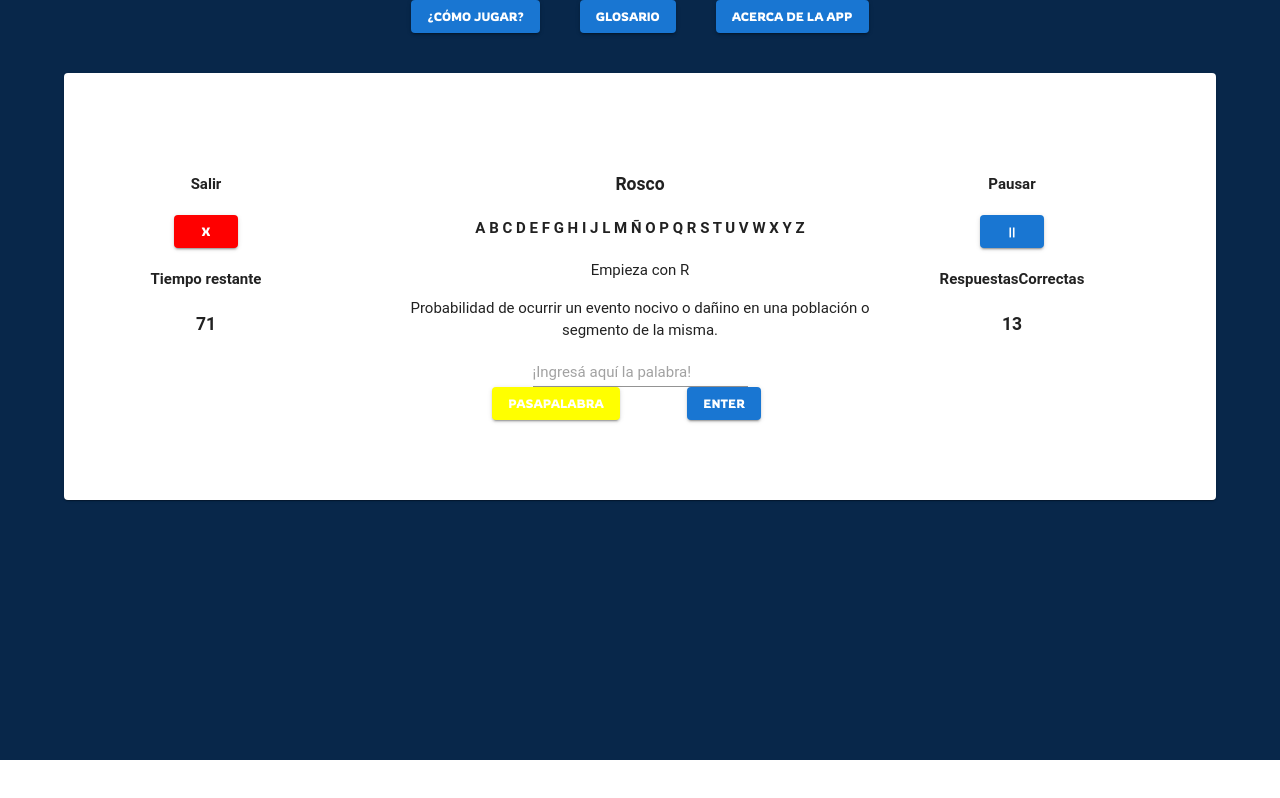
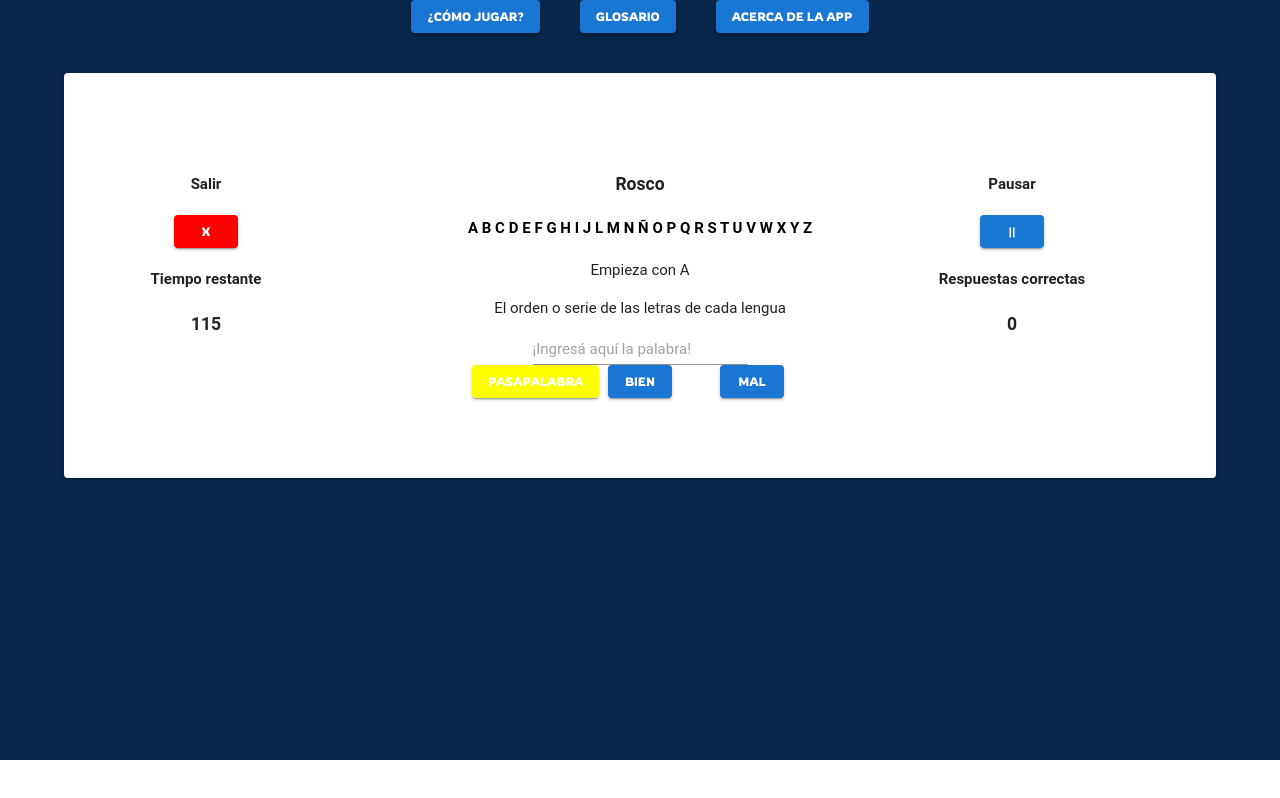
Before and after one commit to tadeovelis/Pasapalabra-ArroyoMaldonado-TPIntegradorDEU-2022, a React (Create React App) app: page /rosco in a window 1280 px wide. Built offline with nearby package versions, Linux system fonts and the light colour scheme; the HTML template or start-up script is replaced by a standard one.

Commit message:
Agregar componente Letra y colores dependiendo el estado. Agregar json con palabras hardcodeadas. Agregar contador de respuestas correctas y timer. Agregar comportamiento de responder bien, mal y pasapalabra

```diff
--- a/src/components/Juego.js
+++ b/src/components/Juego.js
@@ -7,8 +7,59 @@ import Rosco from './Rosco/Rosco'
 import Pausar from './Pausar'
 import RespuestasCorrectas from './RespuestasCorrectas'
 import { Container } from '@mui/system'
+import { useEffect, useState } from 'react'
+import data from '../data/palabras.json'
 
-export default function Juego() {
+
+/* Estados palabras/letras
+
+0: no respondió
+1: respondió BIEN
+2: respondió MAL
+3: respondió PASAPALABRA
+4: es la actual
+
+*/
+
+export default function Juego(props) {
+
+    const [palabras, setPalabras] = useState(data);
+    const [posPalabraActual, setPosPalabraActual] = useState(0);
+    const [respuestasCorrectas, setRespuestasCorrectas] = useState(0);
+    const [tiempoRestante, setTiempoRestante] = useState(120);
+
+    // Método para agregar el estado 0 (sin responder) a todas las palabras
+    useEffect(() => {
+        palabras.map(p => {
+            p.estado = 0
+        })
+    }, [])
+
+    // Tiempo restante
+    useEffect(() => {
+        const timer =
+          tiempoRestante > 0 && setInterval(() => setTiempoRestante(tiempoRestante - 1), 1000);
+        return () => clearInterval(timer);
+      }, [tiempoRestante]);
+
+    function respondioBien() {
+        palabras[posPalabraActual].estado = 1;
+        setRespuestasCorrectas(respuestasCorrectas + 1);
+        proximaPalabra();
+    }
+    function respondioMal() {
+        palabras[posPalabraActual].estado = 2;
+        proximaPalabra();
+    }
+    function respondioPasapalabra() {
+        palabras[posPalabraActual].estado = 3;
+        proximaPalabra();
+    }
+
+    function proximaPalabra() {
+        setPosPalabraActual(posPalabraActual + 1);
+    }
+
     return (
         <Container maxWidth={false}
             sx={{
@@ -29,12 +80,20 @@ export default function Juego() {
                             <Salir />
                         </Grid>
                         <Grid item xs={6}>
-                            <TiempoRestante />
+                            <TiempoRestante
+                                tiempoRestante={tiempoRestante}
+                            />
                         </Grid>
                     </Grid>
                     <Grid item xs={6}>
                         <Grid item>
-                            <Rosco />
+                            <Rosco
+                                palabras={palabras}
+                                posPalabraActual={posPalabraActual}
+                                respondioBien={respondioBien}
+                                respondioMal={respondioMal}
+                                respondioPasapalabra={respondioPasapalabra}
+                            />
                         </Grid>
                     </Grid>
                     <Grid item xs={3}>
@@ -42,7 +101,9 @@ export default function Juego() {
                             <Pausar />
                         </Grid>
                         <Grid item>
-                            <RespuestasCorrectas />
+                            <RespuestasCorrectas
+                                respuestasCorrectas={respuestasCorrectas}
+                            />
                         </Grid>
                     </Grid>
                 </Grid>
--- a/src/components/RespuestasCorrectas.js
+++ b/src/components/RespuestasCorrectas.js
@@ -1,10 +1,10 @@
 
 
-export default function RespuestasCorrectas() {
+export default function RespuestasCorrectas(props) {
     return (
         <div>
-            <h4>RespuestasCorrectas</h4>
-            <h3>13</h3>
+            <h4>Respuestas correctas</h4>
+            <h3>{props.respuestasCorrectas}</h3>
         </div>
     )
 }
--- a/src/components/Rosco/InputUsuario.js
+++ b/src/components/Rosco/InputUsuario.js
@@ -2,7 +2,7 @@ import { Input } from "@mui/material"
 import { Button } from "@mui/material"
 import { Grid } from "@mui/material"
 
-export default function InputUsuario() {
+export default function InputUsuario(props) {
     return (
         <div>
             <Grid container px={10}>
@@ -13,17 +13,30 @@ export default function InputUsuario() {
                         Asdas
                     </Input>
                 </Grid>
-                <Grid item xs={6}>
-                    <Button variant="contained"
+                <Grid item xs={4}>
+                    <Button
+                        variant="contained"
+                        onClick={props.respondioPasapalabra}
                         sx={{
                             background: "yellow"
                         }}>
                         Pasapalabra
                     </Button>
                 </Grid>
-                <Grid item xs={6}>
-                    <Button variant="contained">
-                        Enter
+                <Grid item xs={4}>
+                    <Button
+                        variant="contained"
+                        onClick={props.respondioBien}
+                    >
+                        Bien
+                    </Button>
+                </Grid>
+                <Grid item xs={4}>
+                    <Button
+                        variant="contained"
+                        onClick={props.respondioMal}
+                    >
+                        Mal
                     </Button>
                 </Grid>
             </Grid>
--- /dev/null
+++ b/src/components/Rosco/Letra.js
@@ -0,0 +1,27 @@
+import { Typography } from "@mui/material";
+import { useEffect } from "react";
+
+
+export default function Letra(props) {
+
+    const palabra = props.palabra;
+
+    // Le doy un color rápido para identificar el estado
+    function getColor() {
+        console.log(palabra.estado);
+        switch(palabra.estado) {
+            case 1:
+                return 'green'
+            case 2:
+                return 'red'
+            case 3:
+                return 'yellow'
+            default:
+                return 'black'
+        }
+    }
+
+    return (
+        <span style={{color: getColor()}}>{palabra.letra}{" "}</span>
+    )
+}
--- a/src/components/Rosco/Letras.js
+++ b/src/components/Rosco/Letras.js
@@ -1,8 +1,19 @@
+import Letra from "./Letra";
 
-export default function Letras() {
+export default function Letras(props) {
+
+    const palabras = props.palabras;
+
     return (
         <div>
-            <h4>A B C D E F G H I J L M Ñ O P Q R S T U V W X Y Z</h4>
+            <h4>
+                {palabras.map(p =>
+                    <Letra
+                        key={p.letra}
+                        palabra={p}
+                    />
+                )}
+            </h4>
         </div>
     )
 }
--- a/src/components/Rosco/PalabraActual.js
+++ b/src/components/Rosco/PalabraActual.js
@@ -1,10 +1,13 @@
 
-export default function PalabraActual() {
+export default function PalabraActual(props) {
+
+    const palabra = props.palabra;
+
     return (
         <div>
-            <p>Empieza con R</p>
+            <p>{palabra.formato} {palabra.letra}</p>
             <p>
-                Probabilidad de ocurrir un evento nocivo o dañino en una población o segmento de la misma.
+                {palabra.definicion}
             </p>
         </div>
     )
--- a/src/components/Rosco/Rosco.js
+++ b/src/components/Rosco/Rosco.js
@@ -2,13 +2,21 @@ import InputUsuario from "./InputUsuario"
 import Letras from "./Letras"
 import PalabraActual from "./PalabraActual"
 
-export default function Rosco() {
+export default function Rosco(props) {
     return(
         <div>
             <h3>Rosco</h3>
-            <Letras />
-            <PalabraActual />
-            <InputUsuario />
+            <Letras
+                palabras={props.palabras}
+            />
+            <PalabraActual
+                palabra={props.palabras[props.posPalabraActual]}
+            />
+            <InputUsuario
+                respondioBien={props.respondioBien}
+                respondioMal={props.respondioMal}
+                respondioPasapalabra={props.respondioPasapalabra}
+            />
         </div>
     )
 }
--- a/src/components/TiempoRestante.js
+++ b/src/components/TiempoRestante.js
@@ -1,9 +1,9 @@
 
-export default function TiempoRestante() {
+export default function TiempoRestante(props) {
     return (
         <div>
             <h4>Tiempo restante</h4>
-            <h3>71</h3>
+            <h3>{props.tiempoRestante}</h3>
         </div>
     )
 }
--- /dev/null
+++ b/src/data/palabras.json
@@ -0,0 +1,158 @@
+[
+    {
+        "letra": "A",
+        "palabra": "Abecedario",
+        "definicion": "El orden o serie de las letras de cada lengua",
+        "formato": "Empieza con"
+    },
+    {
+        "letra": "B",
+        "palabra": "Barco",
+        "definicion": "El orden o serie de las letras de cada lengua",
+        "formato": "Empieza con"
+    },
+    {
+        "letra": "C",
+        "palabra": "Abecedario",
+        "definicion": "El orden o serie de las letras de cada lengua",
+        "formato": "Empieza con"
+    },
+    {
+        "letra": "D",
+        "palabra": "Abecedario",
+        "definicion": "El orden o serie de las letras de cada lengua",
+        "formato": "Empieza con"
+    },
+    {
+        "letra": "E",
+        "palabra": "Abecedario",
+        "definicion": "El orden o serie de las letras de cada lengua",
+        "formato": "Empieza con"
+    },
+    {
+        "letra": "F",
+        "palabra": "Abecedario",
+        "definicion": "El orden o serie de las letras de cada lengua",
+        "formato": "Empieza con"
+    },
+    {
+        "letra": "G",
+        "palabra": "Abecedario",
+        "definicion": "El orden o serie de las letras de cada lengua",
+        "formato": "Empieza con"
+    },
+    {
+        "letra": "H",
+        "palabra": "Abecedario",
+        "definicion": "El orden o serie de las letras de cada lengua",
+        "formato": "Empieza con"
+    },
+    {
+        "letra": "I",
+        "palabra": "Abecedario",
+        "definicion": "El orden o serie de las letras de cada lengua",
+        "formato": "Empieza con"
+    },
+    {
+        "letra": "J",
+        "palabra": "Abecedario",
+        "definicion": "El orden o serie de las letras de cada lengua",
+        "formato": "Empieza con"
+    },
+    {
+        "letra": "L",
+        "palabra": "Abecedario",
+        "definicion": "El orden o serie de las letras de cada lengua",
+        "formato": "Empieza con"
+    },
+    {
+        "letra": "M",
+        "palabra": "Abecedario",
+        "definicion": "El orden o serie de las letras de cada lengua",
+        "formato": "Empieza con"
+    },
+    {
+        "letra": "N",
+        "palabra": "Abecedario",
+        "definicion": "El orden o serie de las letras de cada lengua",
+        "formato": "Empieza con"
+    },
+    {
+        "letra": "Ñ",
+        "palabra": "Abecedario",
+        "definicion": "El orden o serie de las letras de cada lengua",
+        "formato": "Contiene"
+    },
+    {
+        "letra": "O",
+        "palabra": "Abecedario",
+        "definicion": "El orden o serie de las letras de cada lengua",
+        "formato": "Empieza con"
+    },
+    {
+        "letra": "P",
+        "palabra": "Abecedario",
+        "definicion": "El orden o serie de las letras de cada lengua",
+        "formato": "Empieza con"
+    },
+    {
+        "letra": "Q",
+        "palabra": "Abecedario",
+        "definicion": "El orden o serie de las letras de cada lengua",
+        "formato": "Empieza con"
+    },
+    {
+        "letra": "R",
+        "palabra": "Abecedario",
+        "definicion": "El orden o serie de las letras de cada lengua",
+        "formato": "Empieza con"
+    },
+    {
+        "letra": "S",
+        "palabra": "Abecedario",
+        "definicion": "El orden o serie de las letras de cada lengua",
+        "formato": "Empieza con"
+    },
+    {
+        "letra": "T",
+        "palabra": "Abecedario",
+        "definicion": "El orden o serie de las letras de cada lengua",
+        "formato": "Empieza con"
+    },
+    {
+        "letra": "U",
+        "palabra": "Abecedario",
+        "definicion": "El orden o serie de las letras de cada lengua",
+        "formato": "Empieza con"
+    },
+    {
+        "letra": "V",
+        "palabra": "Abecedario",
+        "definicion": "El orden o serie de las letras de cada lengua",
+        "formato": "Empieza con"
+    },
+    {
+        "letra": "W",
+        "palabra": "Abecedario",
+        "definicion": "El orden o serie de las letras de cada lengua",
+        "formato": "Contiene"
+    },
+    {
+        "letra": "X",
+        "palabra": "Abecedario",
+        "definicion": "El orden o serie de las letras de cada lengua",
+        "formato": "Contiene"
+    },
+    {
+        "letra": "Y",
+        "palabra": "Abecedario",
+        "definicion": "El orden o serie de las letras de cada lengua",
+        "formato": "Empieza con"
+    },
+    {
+        "letra": "Z",
+        "palabra": "Abecedario",
+        "definicion": "El orden o serie de las letras de cada lengua",
+        "formato": "Empieza con"
+    }
+]
```
Also changed, not shown: src/components/AcercaDeLaApp.js (+5 -5 lines).
